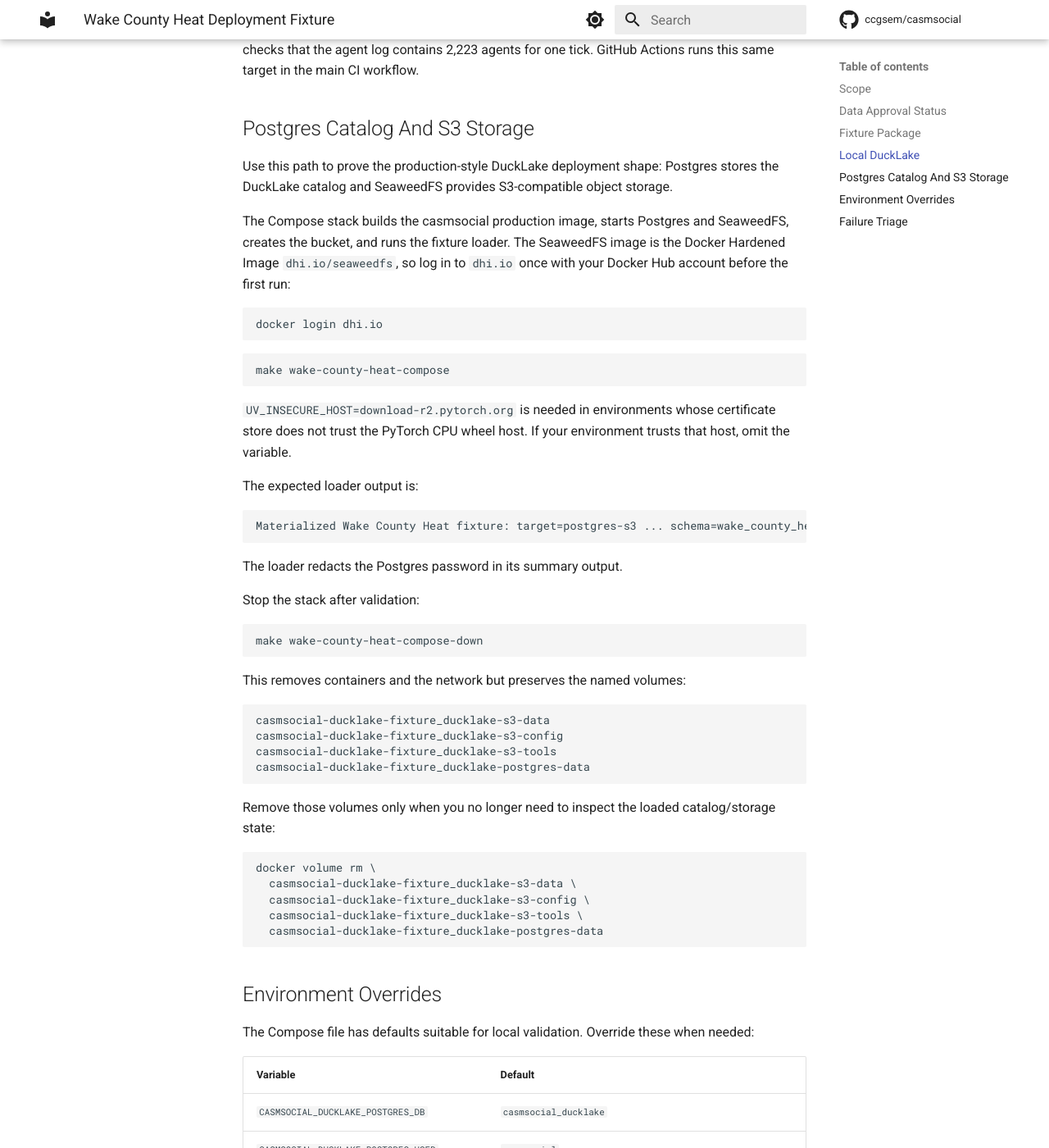
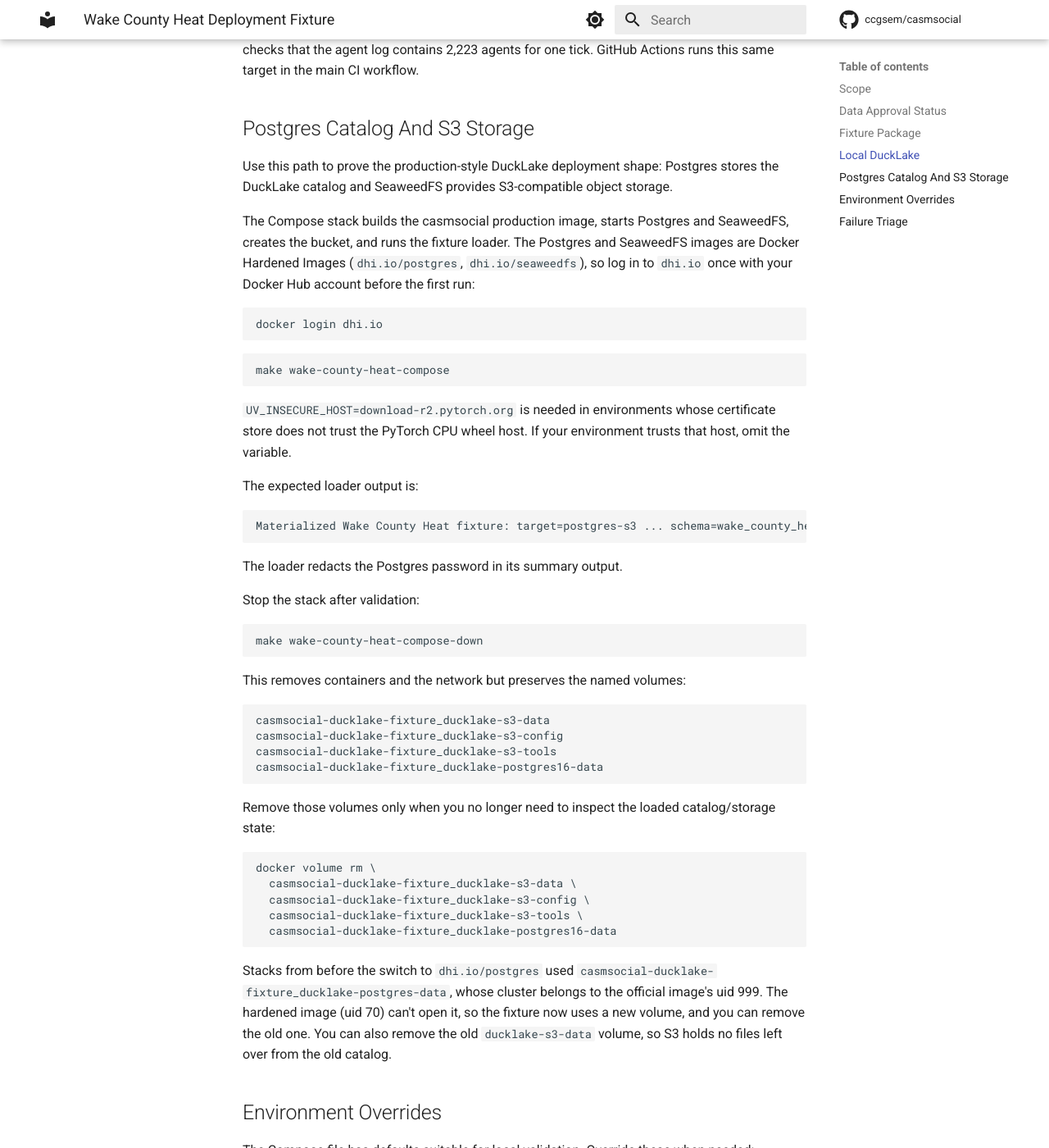
Before and after one commit to ccgsem/casmsocial, an MkDocs documentation site: the page built from docs/wake_county_heat_fixture.md, in a window 1280 px wide and 1400 px high, scrolled down 1901 px. Shown: the whole window at 82% size. Built offline with MkDocs 1.6.1 and Material for MkDocs 9.7.7, drawn with Linux system fonts in a browser that asks for light colours; comment, search, counter and statistics services are not loaded; some of the changed text lies outside the part shown.

Commit message:
fix(fixture): default the DuckLake catalog to dhi.io/postgres:16
The official postgres:16 image was flagged in a compliance notice:
Docker Scout lists 4 critical and 30 high findings with fixes available
(gosu's Go stdlib among them). The Docker Hardened Image has none with a
fix available.

The hardened image runs as uid 70 and keeps its cluster in
/var/lib/postgresql/16/data, so mount the volume there and set PGDATA
explicitly; the official image still works as a
CASMSOCIAL_DUCKLAKE_POSTGRES_IMAGE override. The volume is renamed to
ducklake-postgres16-data because clusters made by the official image are
owned by uid 999 and the hardened image can't open them.

Co-Authored-By: Claude Opus 5.5 <noreply@anthropic.com>

````diff
--- a/docs/wake_county_heat_fixture.md
+++ b/docs/wake_county_heat_fixture.md
@@ -87,9 +87,10 @@ Use this path to prove the production-style DuckLake deployment shape: Postgres
 stores the DuckLake catalog and SeaweedFS provides S3-compatible object storage.
 
 The Compose stack builds the casmsocial production image, starts Postgres and
-SeaweedFS, creates the bucket, and runs the fixture loader. The SeaweedFS image
-is the Docker Hardened Image `dhi.io/seaweedfs`, so log in to `dhi.io` once
-with your Docker Hub account before the first run:
+SeaweedFS, creates the bucket, and runs the fixture loader. The Postgres and
+SeaweedFS images are Docker Hardened Images (`dhi.io/postgres`,
+`dhi.io/seaweedfs`), so log in to `dhi.io` once with your Docker Hub account
+before the first run:
 
 ```bash
 docker login dhi.io
@@ -123,7 +124,7 @@ This removes containers and the network but preserves the named volumes:
 casmsocial-ducklake-fixture_ducklake-s3-data
 casmsocial-ducklake-fixture_ducklake-s3-config
 casmsocial-ducklake-fixture_ducklake-s3-tools
-casmsocial-ducklake-fixture_ducklake-postgres-data
+casmsocial-ducklake-fixture_ducklake-postgres16-data
 ```
 
 Remove those volumes only when you no longer need to inspect the loaded
@@ -134,8 +135,15 @@ docker volume rm \
   casmsocial-ducklake-fixture_ducklake-s3-data \
   casmsocial-ducklake-fixture_ducklake-s3-config \
   casmsocial-ducklake-fixture_ducklake-s3-tools \
-  casmsocial-ducklake-fixture_ducklake-postgres-data
+  casmsocial-ducklake-fixture_ducklake-postgres16-data
 ```
+
+Stacks from before the switch to `dhi.io/postgres` used
+`casmsocial-ducklake-fixture_ducklake-postgres-data`, whose cluster belongs to
+the official image's uid 999. The hardened image (uid 70) can't open it, so the
+fixture now uses a new volume, and you can remove the old one. You can also
+remove the old `ducklake-s3-data` volume, so S3 holds no files left over from
+the old catalog.
 
 ## Environment Overrides
 
@@ -148,6 +156,7 @@ when needed:
 | `CASMSOCIAL_DUCKLAKE_POSTGRES_USER` | `casmsocial` |
 | `CASMSOCIAL_DUCKLAKE_POSTGRES_PASSWORD` | `casmsocial` |
 | `CASMSOCIAL_DUCKLAKE_POSTGRES_PORT` | `55432` |
+| `CASMSOCIAL_DUCKLAKE_POSTGRES_IMAGE` | `dhi.io/postgres:16@sha256:c7b1356f…` (pinned digest) |
 | `CASMSOCIAL_DUCKLAKE_S3_BUCKET` | `casmsocial-ducklake` |
 | `CASMSOCIAL_DUCKLAKE_S3_ACCESS_KEY_ID` | `casmsocial` |
 | `CASMSOCIAL_DUCKLAKE_S3_SECRET_ACCESS_KEY` | `casmsocial-secret` |
````
Also changed, not shown: docker-compose.ducklake-fixture.yaml (+10 -3 lines).
